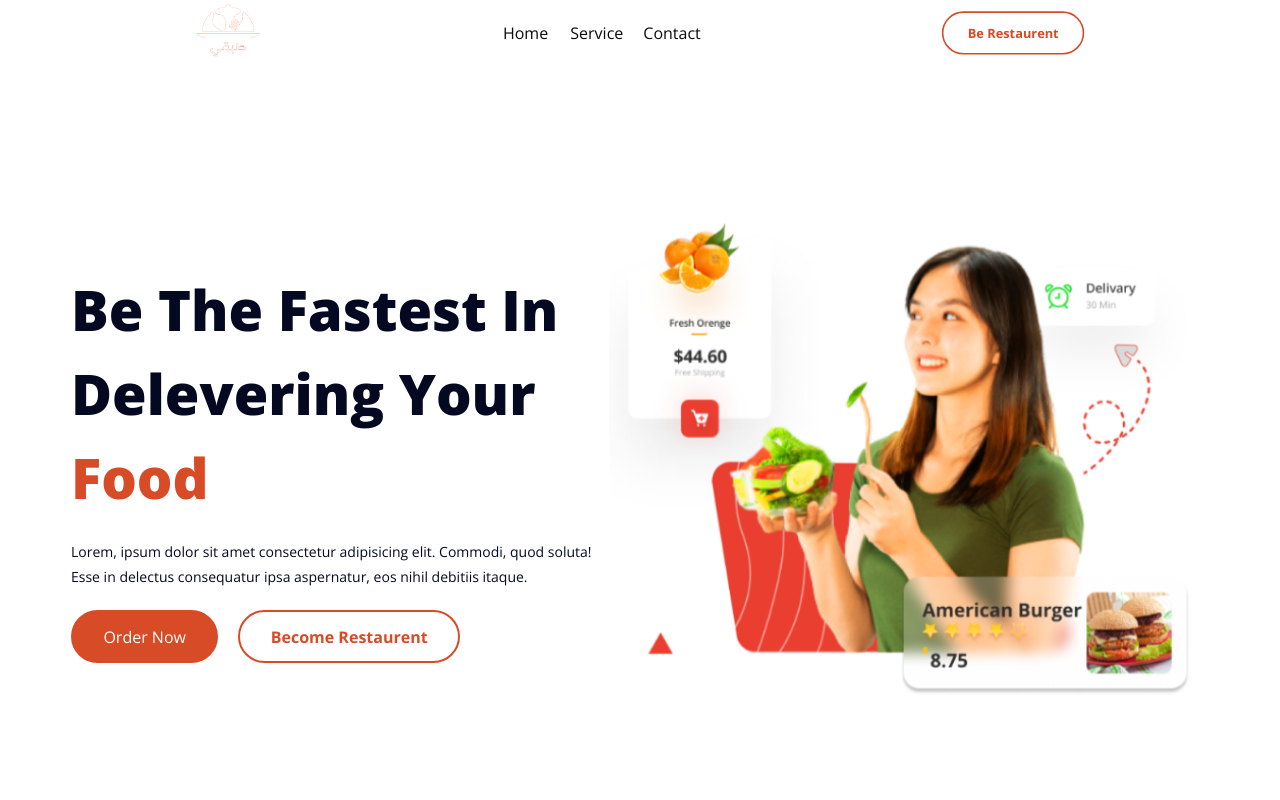
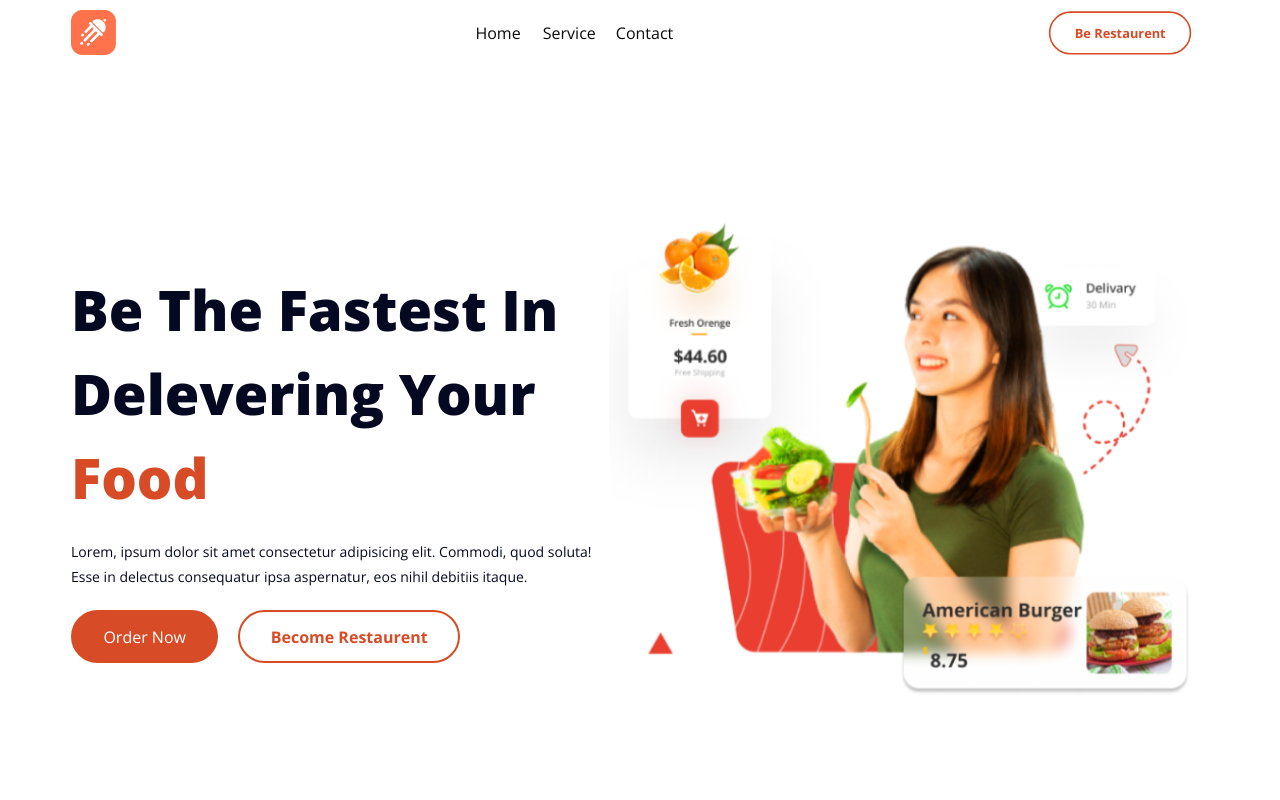
Before and after one commit to ilyesomrimoh/Restaurent-Project, a React (Create React App) app: page / in a window 1280 px wide. Shown: the top 800 px of the page. Built offline with nearby package versions, Linux system fonts and the light colour scheme.

Commit message:
added the logo

```diff
--- a/src/App.css
+++ b/src/App.css
@@ -9,7 +9,7 @@
 header {
   display: flex;
   align-items: center;
-  justify-content: space-around;
+  justify-content: space-between;
   height: 65px;
   width: 100%;
 }
@@ -17,13 +17,38 @@ nav {
   width: 220px;
   z-index: 12;
 }
+nav > ul > li >a{
+  position: relative;
+  transition: font-weight 200ms ease-in-out;
+  padding-bottom: 8px;
+}
+nav > ul > li >a::after {
+  content: '';
+  width: 100%;
+  position: absolute;
+  bottom: 0;
+  left: 0;
+  height: 1.5px;
+  background-color: var(--primary-color);
+  transform: scaleX(0);
+  transform-origin: left;
+  transition: transform 200ms ease-in-out;
 
+}
+nav > ul > li:hover >a {
+  font-weight: 600;
+}
+nav > ul > li:hover >a::after {
+  transform: scaleX(1);
+
+}
 
 .logo {
-  width: 100px;
-  height: 100px;
+  width: 45px;
+  height: 45px;
   aspect-ratio: 1/1;
   object-fit: contain;
+  align-self: center;
 }
 nav .navigation {
   width: 100%;
@@ -82,7 +107,7 @@ nav li:hover > a {
   background-color: var(--white-color);
   color: var(--primary-color);
   font-weight: 700;
-  border: 2.2px solid var(--primary-color);
+
 }
 
 .btn:hover {
```
Also changed, not shown: public/images/icons/logo.png, src/components/LandingPage/Navbar.jsx (line endings or trailing spaces).
